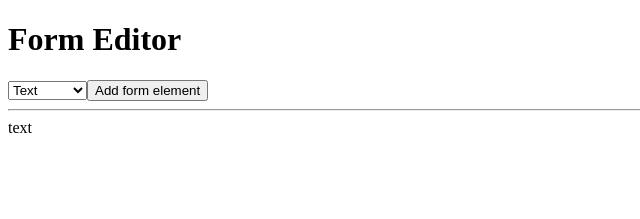
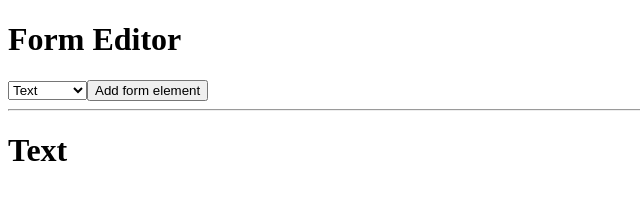
Before and after one commit to jannunzi/webdev-summer1-2018-poc-angular, an Angular app: page / in a window 1280 px wide. Both pictures are taken after a click on the button "Add form element". Shown: the top 219 px of the page, without its empty margins (0-640 px from the left). Built offline with nearby package versions, Linux system fonts and the light colour scheme.

Commit message:
use ngSwitch to render different widgets based on type

```diff
--- a/src/app/form-editor/form-editor.component.html
+++ b/src/app/form-editor/form-editor.component.html
@@ -11,5 +11,12 @@
 <hr/>
 
 <div *ngFor="let formElement of formElements">
-  {{formElement.type}}
+  <div [ngSwitch]="formElement.type">
+    <div *ngSwitchCase="'text'">
+      <h1>Text</h1>
+    </div>
+    <div *ngSwitchCase="'textarea'">
+      <h1>Text Area</h1>
+    </div>
+  </div>
 </div>
```
